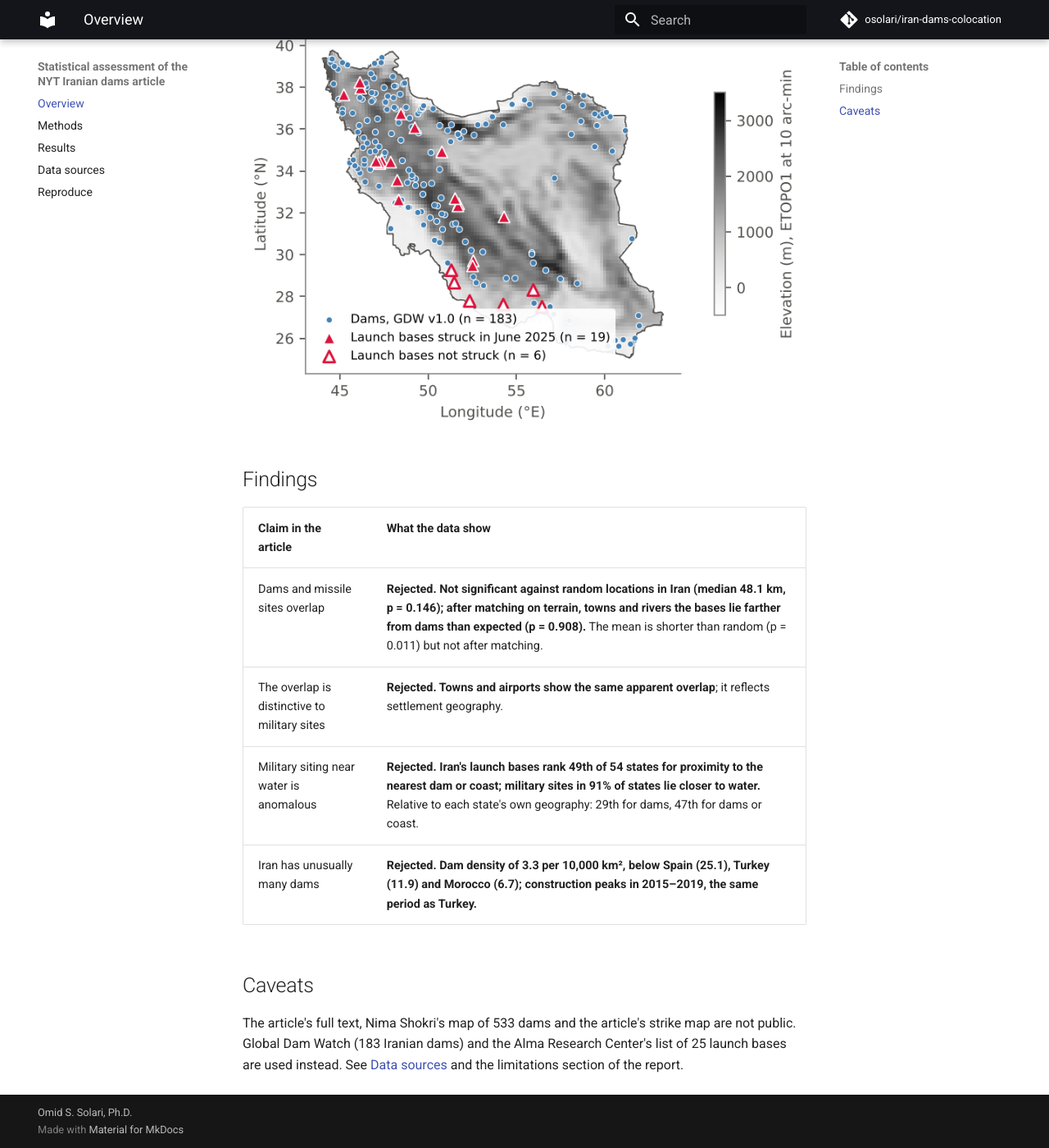
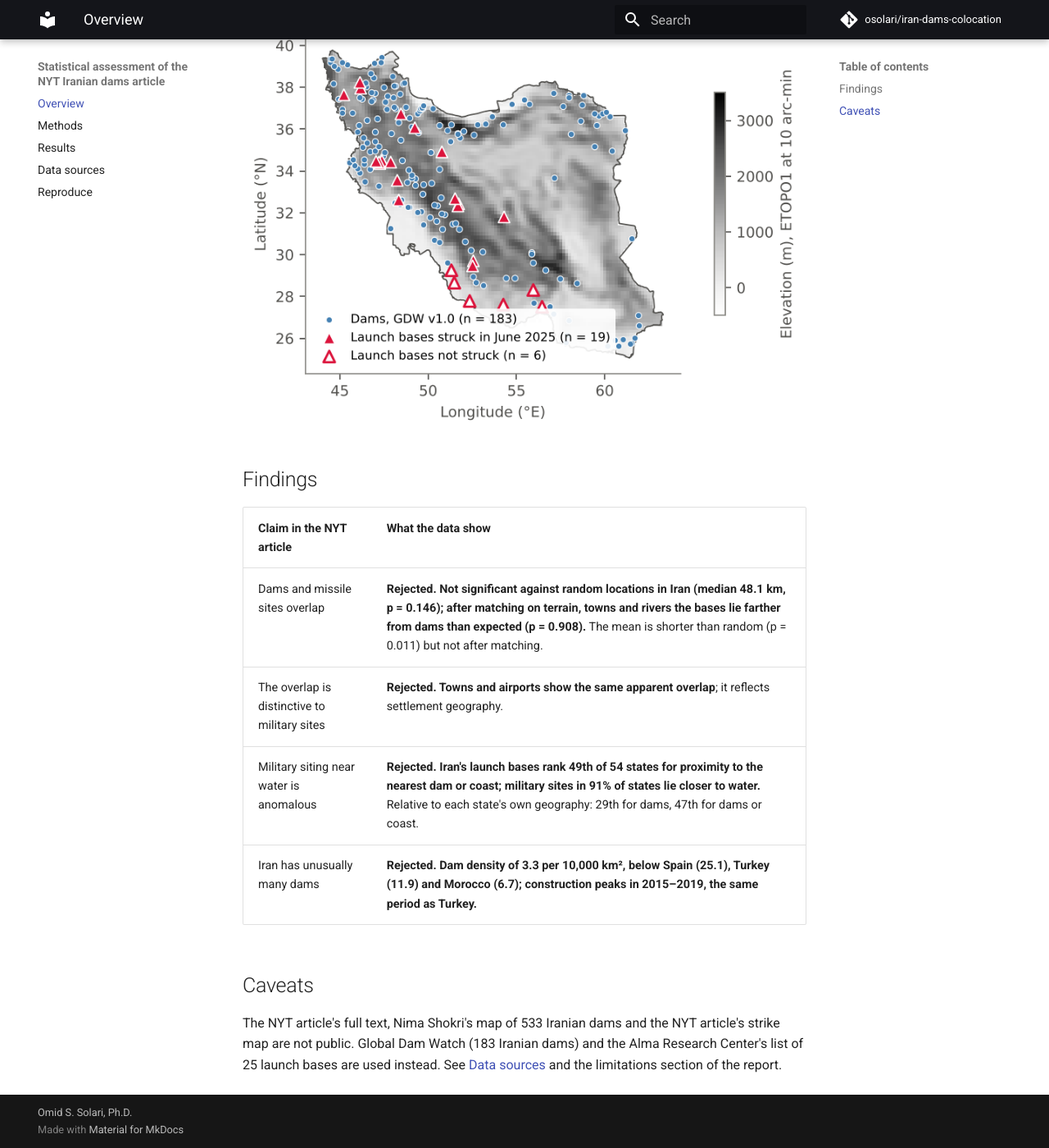
Before and after one commit to osolari/iran-dams-colocation, an MkDocs documentation site: the page built from docs/index.md, in a window 1280 px wide and 1400 px high, scrolled down 621 px. Shown: the whole window at 82% size. Built offline with MkDocs 1.6.1 and Material for MkDocs 9.7.7, drawn with Linux system fonts in a browser that asks for light colours; comment, search, counter and statistics services are not loaded; some of the changed text lies outside the part shown.

Commit message:
Name the NYT article explicitly wherever the report and site refer to it

```diff
--- a/docs/index.md
+++ b/docs/index.md
@@ -8,7 +8,7 @@ On 16 November 2026 *The New York Times* suggested that Iran's dams overlap geog
 sites struck by the United States and Israel, that Iran has an unusually large number of dams, and that the dams may have
 been built to supply those sites. This site documents an open, reproducible test of each element of that argument.
 
-**The data do not support the claim.** Missile bases are not unusually close to dams, military bases near water are the
+**The data do not support the NYT article's claim.** Iran's missile bases are not unusually close to dams, military bases near water are the
 norm worldwide, and Iran's dam numbers are not unusual for a water-scarce country.
 
 [Read the full report (PDF)](report.pdf){ .md-button .md-button--primary }
@@ -18,7 +18,7 @@ norm worldwide, and Iran's dam numbers are not unusual for a water-scarce countr
 
 ## Findings
 
-| Claim in the article | What the data show |
+| Claim in the NYT article | What the data show |
 |---|---|
 | Dams and missile sites overlap | **Rejected. Not significant against random locations in Iran (median 48.1 km, p = 0.146); after matching on terrain, towns and rivers the bases lie farther from dams than expected (p = 0.908).** The mean is shorter than random (p = 0.011) but not after matching. |
 | The overlap is distinctive to military sites | **Rejected. Towns and airports show the same apparent overlap**; it reflects settlement geography. |
@@ -27,6 +27,6 @@ norm worldwide, and Iran's dam numbers are not unusual for a water-scarce countr
 
 ## Caveats
 
-The article's full text, Nima Shokri's map of 533 dams and the article's strike map are not public. Global Dam Watch
+The NYT article's full text, Nima Shokri's map of 533 Iranian dams and the NYT article's strike map are not public. Global Dam Watch
 (183 Iranian dams) and the Alma Research Center's list of 25 launch bases are used instead. See
 [Data sources](sources.md) and the limitations section of the report.
```
Also changed, not shown: 12 other files.
